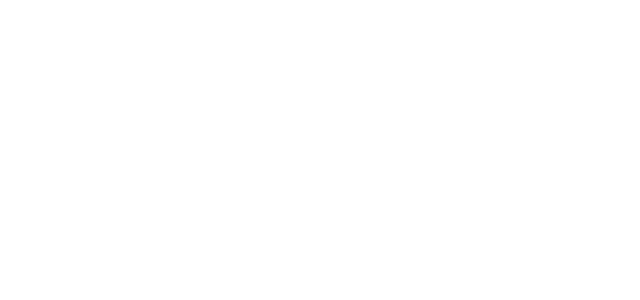
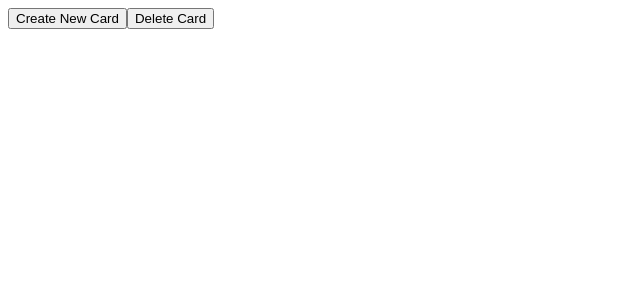
Before and after one commit to CaptDany/Bancojidotas, a React (Create React App) app: page / in a window 1280 px wide. Shown: the top 300 px of the page, without its empty margins (0-640 px from the left). Built offline with nearby package versions, Linux system fonts and the light colour scheme.

Commit message:
Botones para crear y borrar cuentas

```diff
--- a/src/App.js
+++ b/src/App.js
@@ -37,6 +37,24 @@
           console.log("Card deleted successfully.");
       }
   };
+
+  const createNewCard = () => {
+    const randomCardNumber = Math.floor(Math.random() * 1000000000);
+    const accountNumbers = Object.keys(accounts);
+    if (accountNumbers.length === 0) {
+        console.log("No accounts available to create a card for.");
+    } else {
+        const randomAccountNumber = accountNumbers[Math.floor(Math.random() * accountNumbers.length)];
+        addCard(randomCardNumber, randomAccountNumber);
+    }
+    };
+
+  return (
+    <div>
+        <button onClick={createNewCard}>Create New Card</button>
+        <button onClick={() => deleteCard("987654321")}>Delete Card</button>
+    </div>
+);
 }
 
-export default App;
+export default Cards;
```
